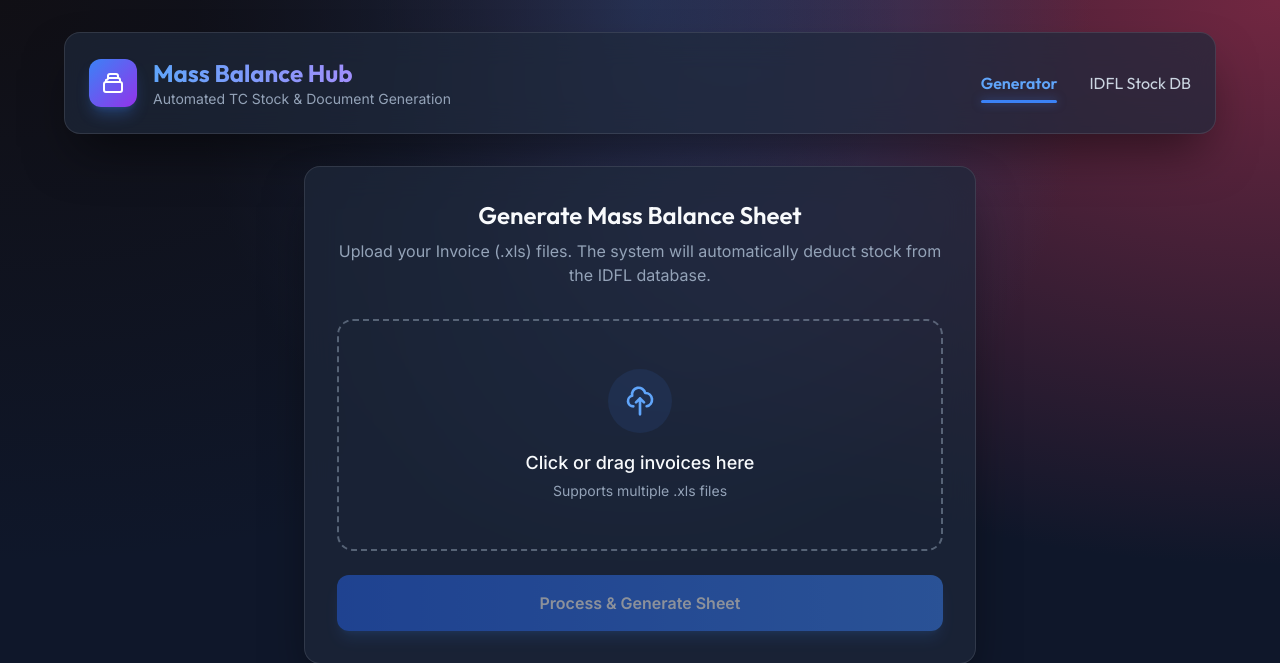
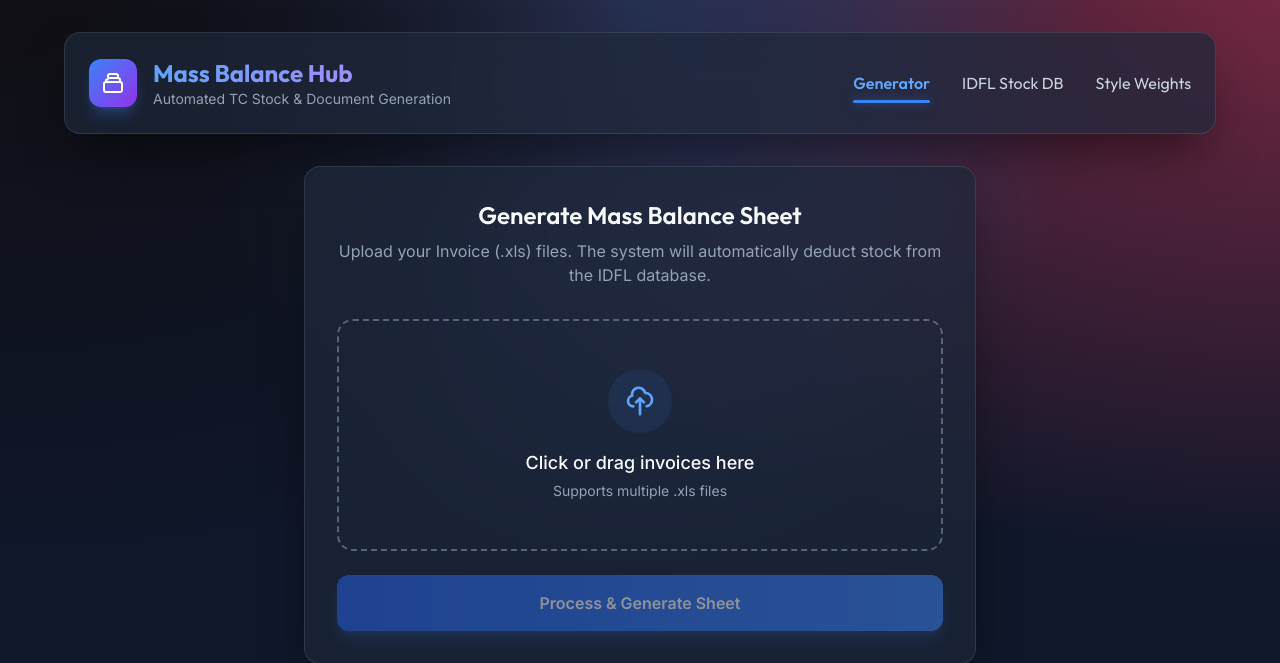
Before and after one commit to Hemkumar1-code/task, a Flask app: page / in a window 1280 px wide. Shown: the top 663 px of the page. Run offline with Flask 3, Linux system fonts and the light colour scheme; some libraries are stand-ins or nearby versions.

Commit message:
Add Style Weights UI to view and download style weights

```diff
--- a/app.py
+++ b/app.py
@@ -355,6 +355,15 @@ def handle_idfl_stock():
     return jsonify(database.get_idfl_stock())
 
 
+@app.route('/api/style-weights', methods=['GET'])
+def api_style_weights():
+    weights = database.get_style_weights()
+    # Format as list of objects for frontend table
+    data = [{'style': k, 'weight': v} for k, v in weights.items()]
+    # Sort alphabetically by style name
+    data.sort(key=lambda x: x['style'])
+    return jsonify(data)
+
 @app.route('/api/upload-idfl', methods=['POST'])
 def upload_idfl():
     if 'idfl_file' not in request.files:
--- a/templates/index.html
+++ b/templates/index.html
@@ -91,6 +91,7 @@
             <nav class="flex gap-8 text-slate-300">
                 <button onclick="switchTab('generator')" id="nav-generator" class="nav-item active hover:text-white">Generator</button>
                 <button onclick="switchTab('idfl')" id="nav-idfl" class="nav-item hover:text-white">IDFL Stock DB</button>
+                <button onclick="switchTab('styles')" id="nav-styles" class="nav-item hover:text-white">Style Weights</button>
             </nav>
         </header>
 
@@ -184,7 +185,35 @@
             </div>
         </div>
 
-
+        <!-- Style Weights Tab -->
+        <div id="tab-styles" class="tab-content hidden transition-opacity duration-300">
+            <div class="glass-panel rounded-2xl p-8">
+                <div class="flex justify-between items-center mb-6">
+                    <div>
+                        <h2 class="text-2xl font-semibold mb-1">Style Weights Reference</h2>
+                        <p class="text-slate-400 text-sm">View weights of processed styles used for fallback calculation</p>
+                    </div>
+                    <button onclick="downloadCSV('styles')" class="px-4 py-2 rounded-lg bg-green-600 hover:bg-green-500 text-white text-sm transition-colors shadow-lg shadow-green-500/25 flex items-center gap-2">
+                        <svg class="w-4 h-4" fill="none" stroke="currentColor" viewBox="0 0 24 24"><path stroke-linecap="round" stroke-linejoin="round" stroke-width="2" d="M4 16v1a3 3 0 003 3h10a3 3 0 003-3v-1m-4-4l-4 4m0 0l-4-4m4 4V4"></path></svg>
+                        Download CSV
+                    </button>
+                </div>
+                <div class="table-container overflow-x-auto rounded-xl border border-slate-700">
+                    <table class="w-full text-left border-collapse">
+                        <thead>
+                            <tr class="bg-slate-800/80 text-slate-300 text-sm">
+                                <th class="p-4 font-medium border-b border-slate-700">Style Name</th>
+                                <th class="p-4 font-medium border-b border-slate-700 text-right">Net Weight (Kg)</th>
+                            </tr>
+                        </thead>
+                        <tbody id="stylesTableBody" class="text-sm divide-y divide-slate-800">
+                            <!-- Populated via JS -->
+                            <tr><td colspan="2" class="p-8 text-center text-slate-500">Loading style data...</td></tr>
+                        </tbody>
+                    </table>
+                </div>
+            </div>
+        </div>
 
     <script>
         // --- Tab Switching Logic ---
@@ -196,6 +225,7 @@
             document.getElementById('nav-' + tabId).classList.add('active');
 
             if (tabId === 'idfl') loadIdflStock();
+            if (tabId === 'styles') loadStyleWeights();
         }
 
         // --- File Upload UI Logic ---
@@ -295,20 +325,40 @@
                         </td>
                     </tr>
                 `).join('');
-            } catch (e) {
-                console.error(e);
+            } catch(err) {
+                console.error('Failed to load IDFL stock', err);
             }
         }
 
+        async function loadStyleWeights() {
+            try {
+                const res = await fetch('/api/style-weights');
+                const data = await res.json();
+                const tbody = document.getElementById('stylesTableBody');
 
+                if (data.length === 0) {
+                    tbody.innerHTML = '<tr><td colspan="2" class="p-8 text-center text-slate-500">No style weights available. Process an invoice to populate.</td></tr>';
+                    return;
+                }
 
+                tbody.innerHTML = data.map(row => {
+                    return `
+                        <tr class="hover:bg-slate-800/50 transition-colors">
+                            <td class="p-4 text-slate-300 font-medium">${row.style}</td>
+                            <td class="p-4 font-mono text-blue-400 font-semibold text-right">${parseFloat(row.weight).toFixed(3)}</td>
+                        </tr>
+                    `;
+                }).join('');
+            } catch(err) {
+                console.error('Failed to load style weights', err);
+            }
+        }
 
         // --- CSV Download Logic ---
         function downloadCSV(type) {
-            let csvContent = "data:text/csv;charset=utf-8,";
-
+            let csv = [];
             if (type === 'idfl') {
-                csvContent += "Sheet,TC Number,Products,Initial (Kg),Used (Kg),Remaining (Kg),Status\n";
+                csv.push(['Sheet', 'TC Number', 'Products', 'Initial (Kg)', 'Used (Kg)', 'Remaining (Kg)', 'Status']);
                 document.querySelectorAll('#idflTableBody tr').forEach(row => {
                     const cols = row.querySelectorAll('td');
                     if (cols.length === 7) {
@@ -319,21 +369,31 @@
                         const usedWt = cols[4].innerText.trim();
                         const remaining = cols[5].innerText.trim();
                         const status = cols[6].innerText.trim();
-                        csvContent += `${sheet},${tc},${products},${initWt},${usedWt},${remaining},${status}\n`;
+                        csv.push([sheet, tc, products, initWt, usedWt, remaining, status]);
+                    }
+                });
+            } else if (type === 'styles') {
+                csv.push(['Style Name', 'Net Weight (Kg)']);
+                document.querySelectorAll('#stylesTableBody tr').forEach(row => {
+                    const cols = row.querySelectorAll('td');
+                    if (cols.length === 2) {
+                        const style = '"' + cols[0].innerText.trim().replace(/"/g, '""') + '"';
+                        const weight = cols[1].innerText.trim();
+                        csv.push([style, weight]);
                     }
                 });
             }
 
+            const csvContent = "data:text/csv;charset=utf-8," + csv.map(e => e.join(',')).join('\n');
             const encodedUri = encodeURI(csvContent);
             const link = document.createElement("a");
             link.setAttribute("href", encodedUri);
-            link.setAttribute("download", `${type}_export_${new Date().toISOString().split('T')[0]}.csv`);
+            link.setAttribute("download", type === 'idfl' ? "IDFL_STOCK_DB.csv" : "STYLE_WEIGHTS.csv");
             document.body.appendChild(link);
             link.click();
             document.body.removeChild(link);
         }
 
-
     </script>
 </body>
 </html>
```
